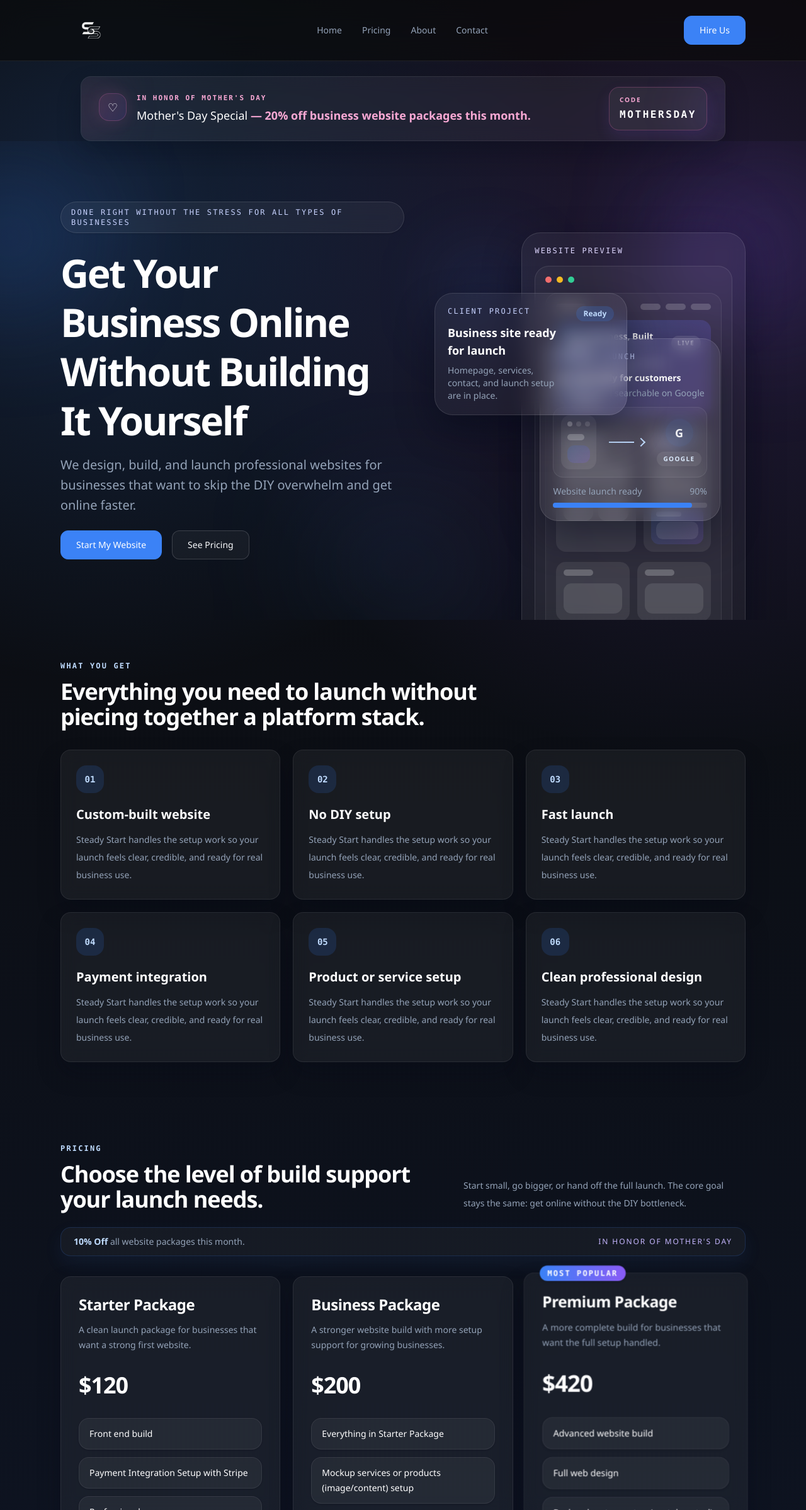
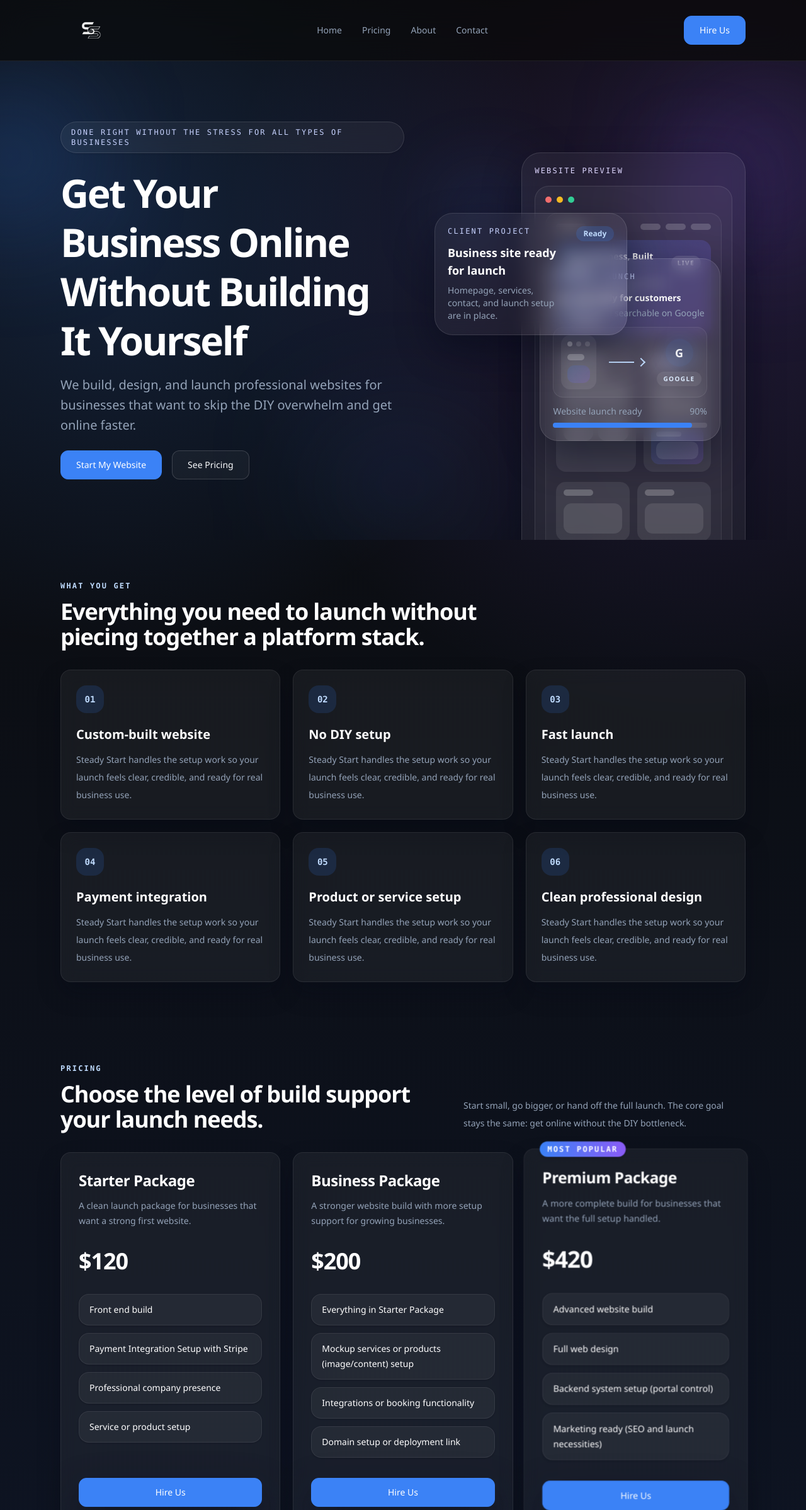
Before and after one commit to MySaaS1023/SS, a Next.js app: page / in a window 1280 px wide. Shown: the top 2397 px of the page at 63% size. Built offline with nearby package versions, Linux system fonts and the light colour scheme.

Commit message:
update homepage subheadline wording

```diff
--- a/app/page.tsx
+++ b/app/page.tsx
@@ -15,48 +15,6 @@ const featureCards = [
 export default function HomePage() {
   return (
     <>
-      <section className="pt-5 sm:pt-6">
-        <PageContainer>
-          <div className="mx-auto max-w-5xl">
-            <div className="glass-card relative overflow-hidden rounded-[1.8rem] border border-[rgba(244,114,182,0.22)] bg-[linear-gradient(135deg,rgba(255,255,255,0.05),rgba(236,72,153,0.08),rgba(139,92,246,0.08))] px-5 py-4 shadow-[0_20px_48px_rgba(139,92,246,0.14)] sm:px-6 lg:px-7">
-              <div className="pointer-events-none absolute -left-8 top-1/2 h-20 w-20 -translate-y-1/2 rounded-full bg-[rgba(244,114,182,0.18)] blur-2xl" />
-              <div className="pointer-events-none absolute -right-10 top-1/2 h-24 w-24 -translate-y-1/2 rounded-full bg-[rgba(139,92,246,0.16)] blur-2xl" />
-
-              <div className="relative flex flex-col gap-4 lg:flex-row lg:items-center lg:justify-between">
-                <div className="flex items-start gap-4">
-                  <div className="flex h-11 w-11 shrink-0 items-center justify-center rounded-2xl border border-[rgba(244,114,182,0.22)] bg-[linear-gradient(135deg,rgba(244,114,182,0.12),rgba(139,92,246,0.12))] text-lg shadow-[0_0_28px_rgba(244,114,182,0.12)]">
-                    <span aria-hidden="true">♡</span>
-                  </div>
-
-                  <div className="max-w-3xl">
-                    <p className="font-mono text-[11px] font-semibold uppercase tracking-[0.18em] text-[#f9a8d4]">
-                      In honor of Mother&apos;s Day
-                    </p>
-                    <p className="mt-1 text-base font-medium leading-7 text-white sm:text-lg">
-                      Mother&apos;s Day Special{" "}
-                      <span className="font-semibold text-[#f9a8d4]">
-                        — 20% off business website packages this month.
-                      </span>
-                    </p>
-                  </div>
-                </div>
-
-                <div className="flex shrink-0 items-center">
-                  <div className="rounded-2xl border border-[rgba(244,114,182,0.24)] bg-[rgba(255,255,255,0.05)] px-4 py-3 shadow-[0_10px_24px_rgba(139,92,246,0.12)]">
-                    <p className="text-[10px] font-semibold uppercase tracking-[0.18em] text-[#f9a8d4]">
-                      Code
-                    </p>
-                    <p className="mt-1 font-mono text-base font-semibold tracking-[0.16em] text-white">
-                      MOTHERSDAY
-                    </p>
-                  </div>
-                </div>
-              </div>
-            </div>
-          </div>
-        </PageContainer>
-      </section>
-
       <Hero />
 
       <section className="py-10 sm:py-14 lg:py-16">
@@ -103,18 +61,6 @@ export default function HomePage() {
             </p>
           </div>
 
-          <div className="mt-6 rounded-2xl border border-[rgba(59,130,246,0.18)] bg-[rgba(255,255,255,0.04)] px-4 py-3 shadow-[0_12px_30px_rgba(59,130,246,0.08)] sm:px-5">
-            <div className="flex flex-col gap-2 sm:flex-row sm:items-center sm:justify-between">
-              <p className="text-sm text-[var(--muted)]">
-                <span className="font-semibold text-[#bfdbfe]">10% Off</span> all
-                website packages this month.
-              </p>
-              <p className="text-xs uppercase tracking-[0.16em] text-[#c4b5fd]">
-                In honor of Mother&apos;s Day
-              </p>
-            </div>
-          </div>
-
           <div className="mt-8 grid gap-5 lg:grid-cols-3">
             {pricingPackages.map((pkg) => (
               <PricingCard key={pkg.key} tier={pkg} />
--- a/components/hero.tsx
+++ b/components/hero.tsx
@@ -22,7 +22,7 @@ export function Hero() {
               Get Your Business Online Without Building It Yourself
             </h1>
             <p className="max-w-2xl text-lg leading-8 text-[var(--muted)] sm:text-xl">
-              We design, build, and launch professional websites for businesses that
+              We build, design, and launch professional websites for businesses that
               want to skip the DIY overwhelm and get online faster.
             </p>
           </div>
```
